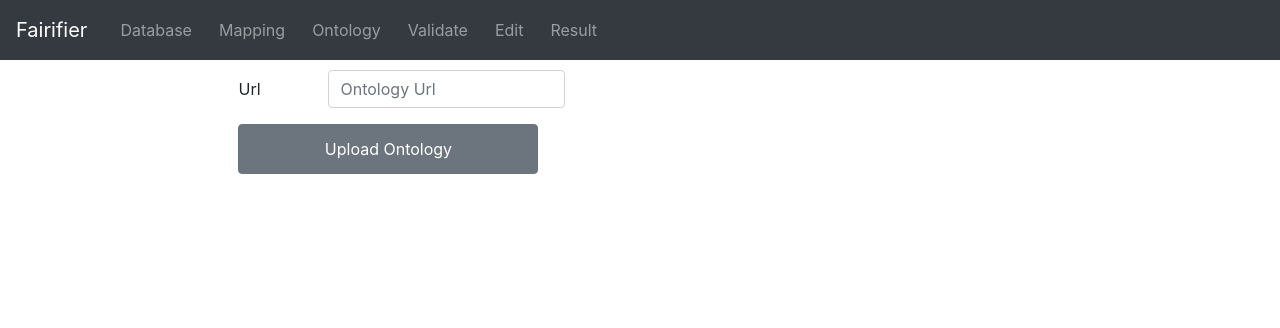
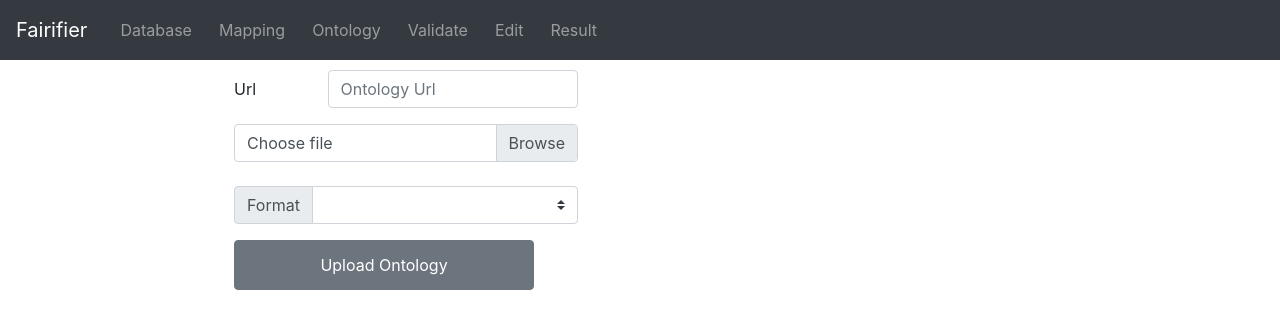
Before and after one commit to MaastrichtU-CDS/fairsights_fairifier-frontend, an Angular app: page /ontology in a window 1280 px wide. Shown: the top 328 px of the page. Built offline with nearby package versions, Linux system fonts and the light colour scheme.

Commit message:
Few small additions to the ontology UI

```diff
--- a/src/app/mapping/mapping.component.html
+++ b/src/app/mapping/mapping.component.html
@@ -8,7 +8,7 @@
               <div class="input-group-prepend">
                   <label class="input-group-text" for="inputGroupSelect01">Format</label>
               </div>
-              <select class="custom-select" id="inputGroupSelect02" (change)="formatChanged()">
+              <select class="custom-select" id="inputGroupSelect01" (change)="formatChanged()">
               </select>
           </div>
 
--- a/src/app/ontology/ontology.component.html
+++ b/src/app/ontology/ontology.component.html
@@ -9,11 +9,31 @@
           </div>
         </div>
 
+        <div class="custom-file">
+          <input type="file" class="custom-file-input" multiple formControlName="importFile" id="importFile" (change)="ontologyFileUpload()">
+          <label class="custom-file-label"><i class="fas fa-search"></i> Choose file</label>
+      </div>
+
+      <br>
+      <Br>
+
+      <div class="input-group mb-3">
+        <div class="input-group-prepend">
+            <label class="input-group-text" for="inputGroupSelect01">Format</label>
+        </div>
+        <select class="custom-select" id="inputGroupSelect01" (change)="formatChanged()">
+        </select>
+    </div>
+
         <button type="button" class="btn btn-secondary" (click)="uploadOntology()">Upload Ontology</button>
-         <br>
+
+
+        <br>
         {{messageService.testString}}
 
       </div>
+
+
 
       <div class="col-xs-6" >
 
--- a/src/app/ontology/ontology.component.ts
+++ b/src/app/ontology/ontology.component.ts
@@ -24,4 +24,14 @@ export class OntologyComponent implements OnInit {
     this.messageService.changeMessage('url changed');
   }
 
+
+  ontologyFileUpload() {
+    console.log('Ontology File Upload');
+    this.messageService.changeMessage('Ontology File Upload');
+  }
+
+  formatChanged() {
+
+  }
+
 }
```
